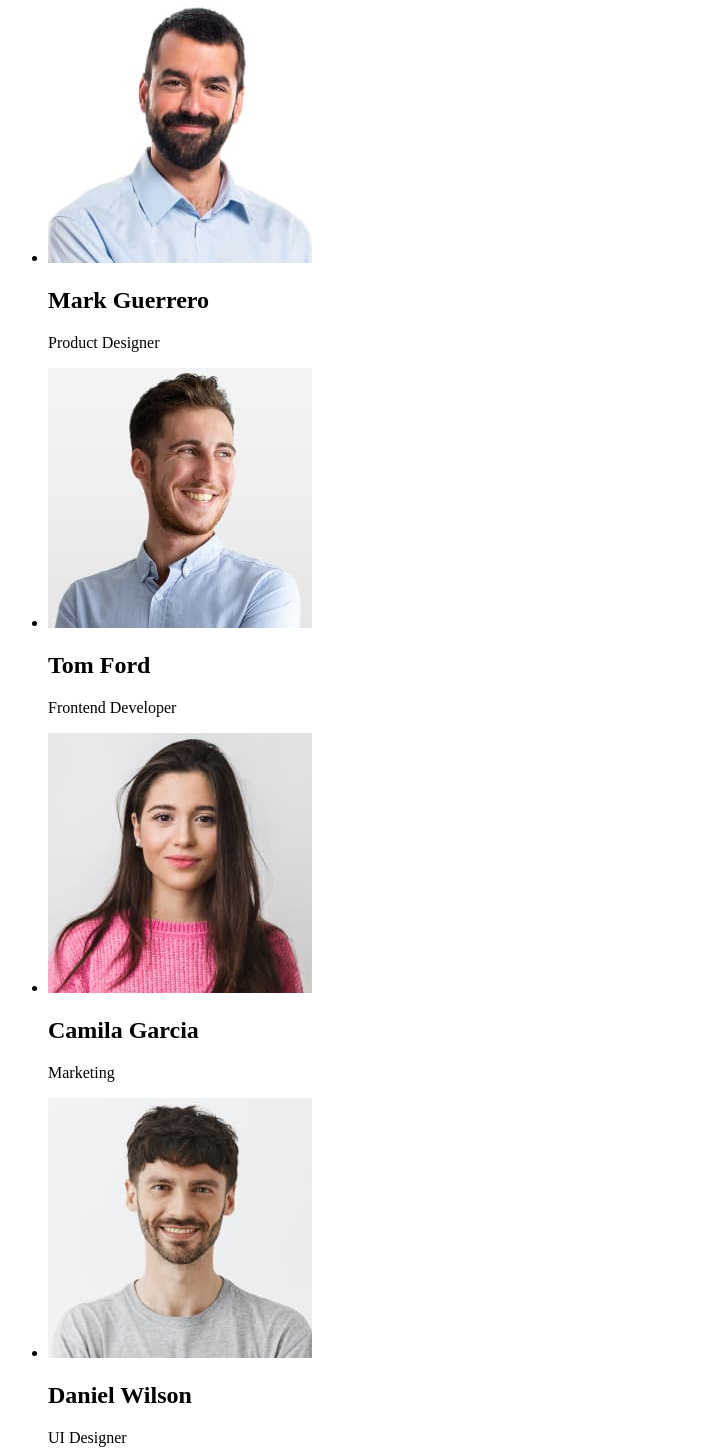
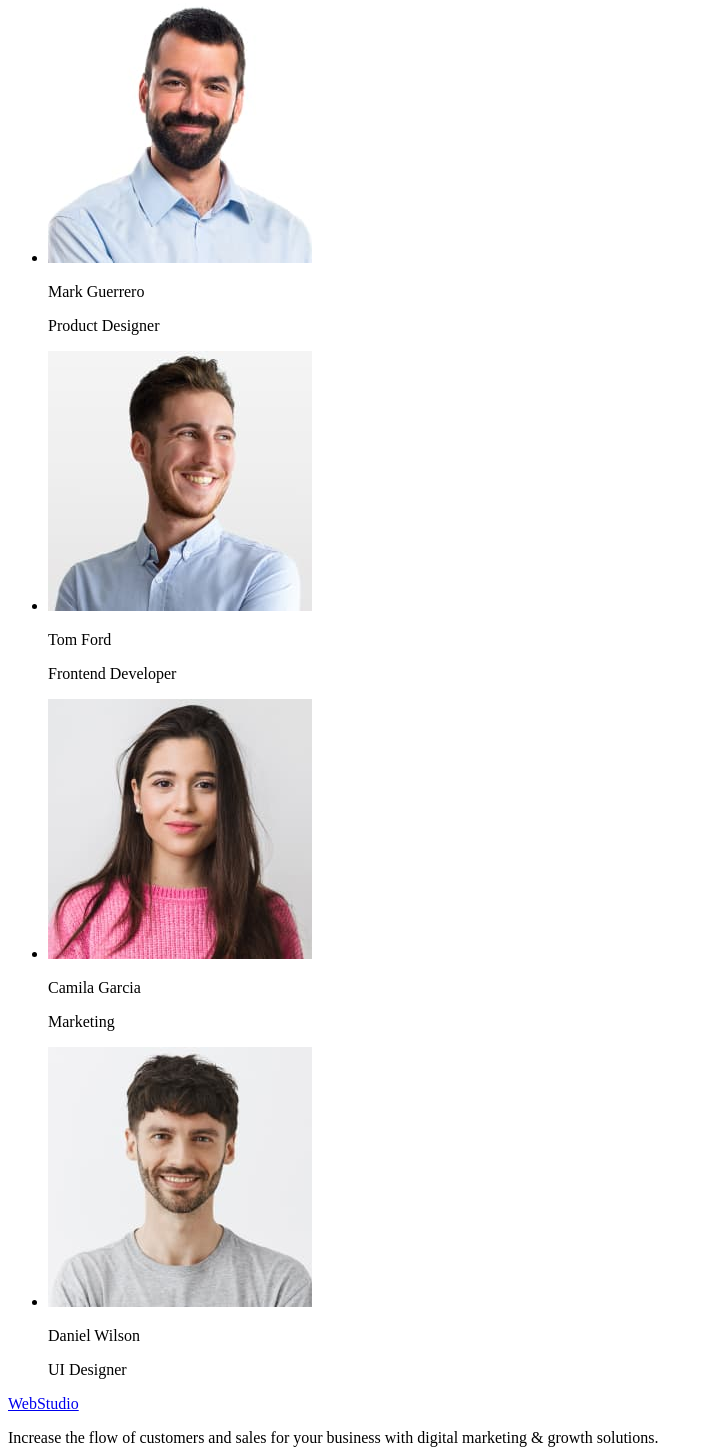
Before and after one commit to Mirka2310/goit-markup-hw-01, a plain HTML site: page index.html in a window 1280 px wide. Shown: the part 609-2060 px from the top of the page, without its empty margins (0-713 px from the left). Drawn offline with Linux system fonts and the light colour scheme.

Commit message:
add index.html

```diff
--- a/index.html
+++ b/index.html
@@ -66,22 +66,22 @@
         <ul>
           <li>
             <img src="./images/Mark.jpg" alt="MarkGuerrero" width="264" />
-            <h2>Mark Guerrero</h2>
+            <p>Mark Guerrero</p>
             <p>Product Designer</p>
           </li>
           <li>
             <img src="./images/Tom.jpg" alt="TomFord" width="264" />
-            <h2>Tom Ford</h2>
+            <p>Tom Ford</p>
             <p>Frontend Developer</p>
           </li>
           <li>
             <img src="./images/Camila.jpg" alt="CamilaGarcia" width="264" />
-            <h2>Camila Garcia</h2>
+            <p>Camila Garcia</p>
             <p>Marketing</p>
           </li>
           <li>
             <img src="./images/Daniel.jpg" alt="DanielWilson" width="264" />
-            <h2>Daniel Wilson</h2>
+            <p>Daniel Wilson</p>
             <p>UI Designer</p>
           </li>
         </ul>
```
